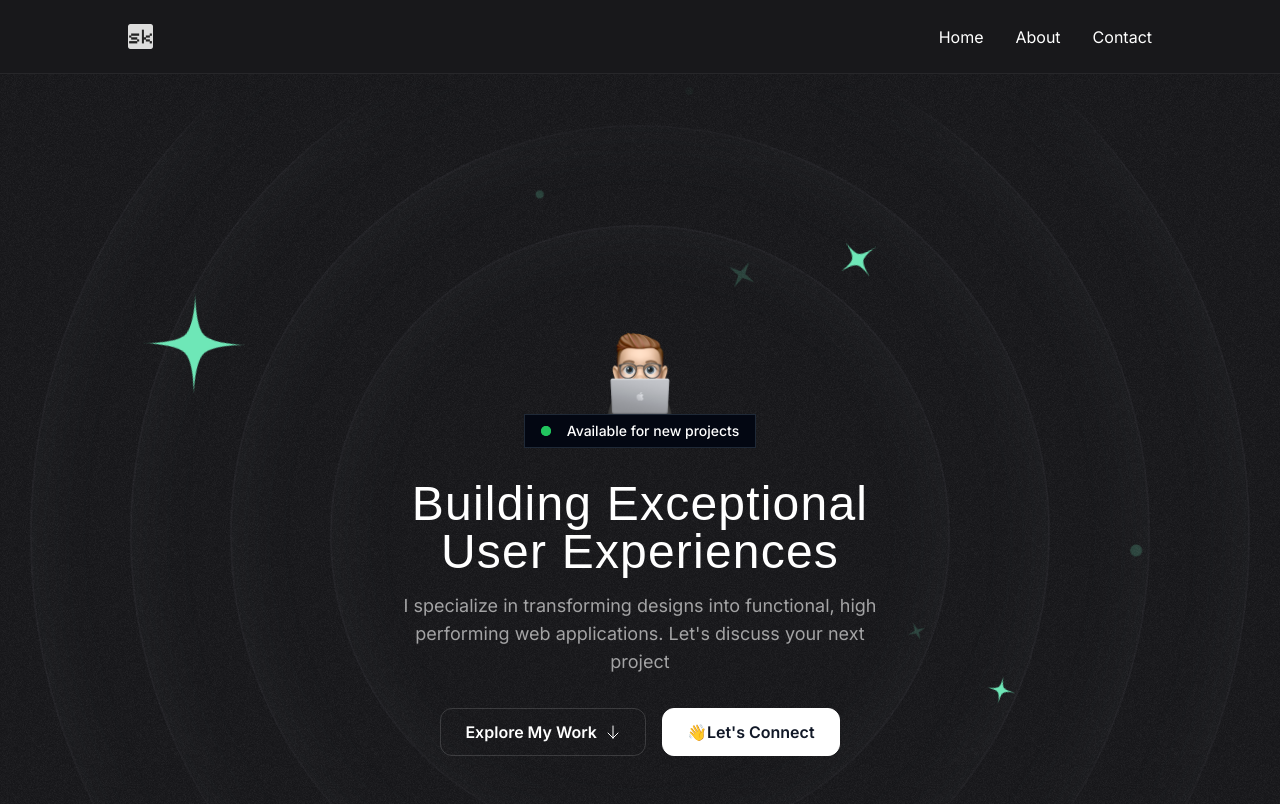
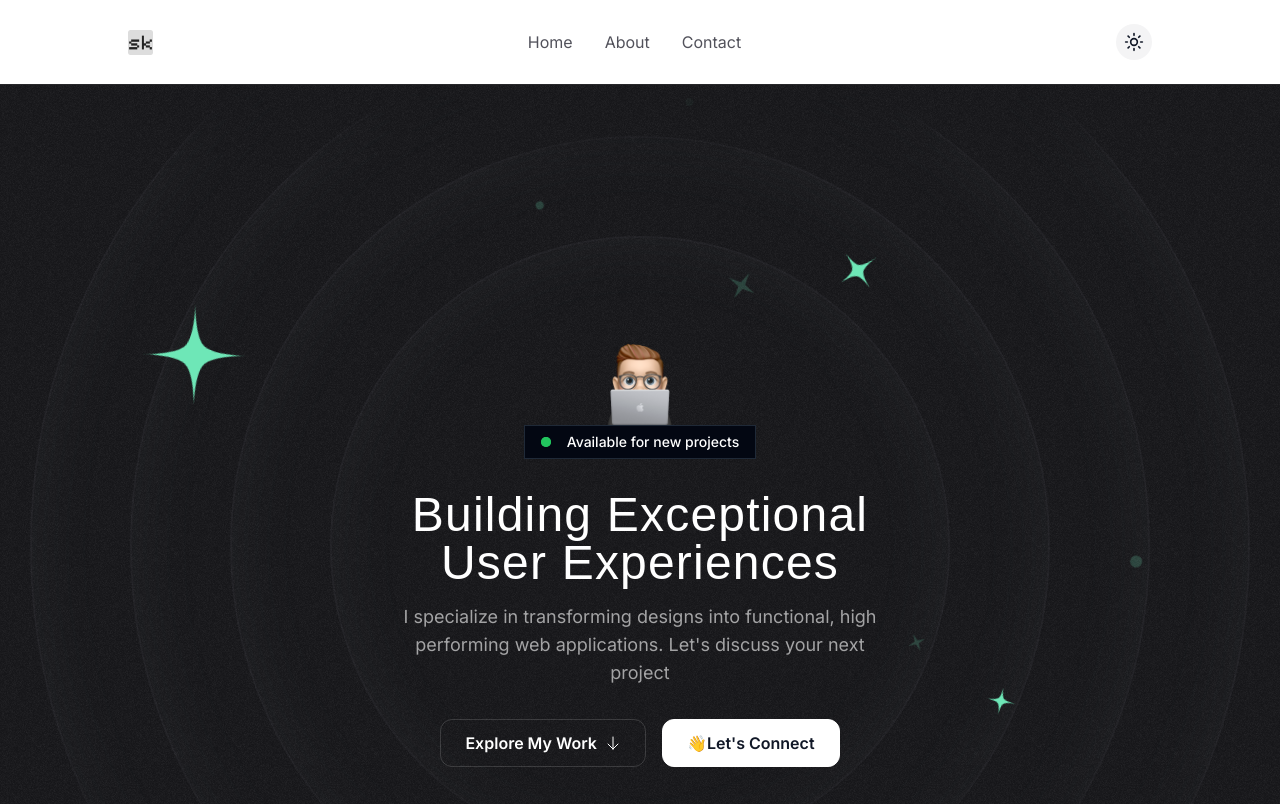
Before and after one commit to surya9490/portfolio, a Next.js app: page / in a window 1280 px wide. Shown: the top 804 px of the page. Built offline with nearby package versions, Linux system fonts and the light colour scheme; a web font is replaced by a local one.

Commit message:
dark/light mode

```diff
--- a/package.json
+++ b/package.json
@@ -17,9 +17,11 @@
     "@vercel/analytics": "^1.4.0",
     "@vercel/speed-insights": "^1.1.0",
     "framer-motion": "^11.3.21",
+    "lucide-react": "^0.468.0",
     "next": "^15.0.3",
     "next-mdx-remote": "^5.0.0",
     "next-sitemap": "^4.2.3",
+    "next-themes": "^0.4.4",
     "nodemailer": "^6.9.16",
     "react": "^18",
     "react-dom": "^18",
--- a/src/app/globals.css
+++ b/src/app/globals.css
@@ -16,11 +16,11 @@
   }
 
   body {
-    @apply scroll-smooth
+    @apply scroll-smooth bg-white dark:bg-zinc-900;
   }
 
   .section-spacing {
-    @apply mt-20 md:mt-24
+    @apply mt-20 md:mt-24;
   }
 
 
--- a/src/app/layout.tsx
+++ b/src/app/layout.tsx
@@ -9,6 +9,7 @@ import { Analytics } from "@vercel/analytics/react";
 import { SpeedInsights } from "@vercel/speed-insights/next";
 import Header from "@/sections/Header";
 
+import {  ThemeProviderComponent } from "@/components/provider";
 
 const inter = Inter({ subsets: ["latin"], variable: "--font-sans" });
 const calistoga = Calistoga({
@@ -61,7 +62,7 @@ export default function RootLayout({
   children: React.ReactNode;
 }>) {
   return (
-    <html lang="en">
+    <html lang="en" suppressHydrationWarning>
       <body
         className={twMerge(
           inter.variable,
@@ -74,6 +75,7 @@ export default function RootLayout({
           backgroundPosition: "0 0",
         }}
       >
+        <ThemeProviderComponent>
           <div className="flex flex-col min-h-screen">
             <Header />
             <main className="flex-1">{children}</main>
@@ -81,6 +83,7 @@ export default function RootLayout({
             <SpeedInsights />
             <Footer />
           </div>
+        </ThemeProviderComponent>
       </body>
     </html>
   );
--- /dev/null
+++ b/src/components/ThemeToggle.tsx
@@ -0,0 +1,25 @@
+'use client';
+
+import { useTheme } from 'next-themes';
+import { Moon, Sun } from 'lucide-react';
+
+export function ThemeToggle() {
+  const { theme, setTheme } = useTheme();
+
+  return (
+    <button
+      className="relative flex items-center justify-center gap-2 p-2 rounded-full transition-colors bg-transparent dark:bg-zinc-800 bg-zinc-100 focus:outline-none"
+      onClick={() => setTheme(theme === 'dark' ? 'light' : 'dark')}
+      aria-label="Toggle theme"
+    >
+      {/* Sun Icon */}
+      <Sun
+        className="h-5 w-5 text-gray-900 dark:text-gray-400 rotate-180 scale-100 transition-all dark:-rotate-90 dark:scale-0"
+      />
+      {/* Moon Icon */}
+      <Moon
+        className="h-5 w-5 text-gray-900 dark:text-gray-400 absolute rotate-90 scale-0 transition-all dark:rotate-0 dark:scale-100"
+      />
+    </button>
+  );
+}
--- /dev/null
+++ b/src/components/provider.tsx
@@ -0,0 +1,8 @@
+
+'use client'
+
+import { ThemeProvider } from 'next-themes'
+
+export function ThemeProviderComponent({ children }: { children: React.ReactNode }) {
+  return <ThemeProvider attribute="class" defaultTheme="system" enableSystem>{children}</ThemeProvider>
+}
--- a/src/sections/Header.tsx
+++ b/src/sections/Header.tsx
@@ -1,11 +1,11 @@
 "use client";
-
 
 import React, { useState } from "react";
 import Image from "next/image";
 import Link from "next/link";
 import Logo from "../../public/logo.png";
 import ScrollProgressBar from "@/components/scrollProgressBar";
+import { ThemeToggle } from "@/components/ThemeToggle";
 
 const links: { title: string; href: string }[] = [
   {
@@ -32,7 +32,7 @@ export default function Header() {
   return (
     <>
       {/* Header for Desktop and Mobile */}
-      <header className="sticky top-0 z-[99] bg-zinc-900 border-b border-zinc-800">
+      <header className="sticky top-0 z-[99] dark:bg-primary-dark bg-primary-light  border-b border-zinc-800">
         <div className="py-6 md:px-16 px-6 max-w-6xl mx-auto flex items-center justify-between">
           {/* Logo */}
           <Link href="/">
@@ -46,7 +46,7 @@ export default function Header() {
                 <li key={link.title}>
                   <Link
                     href={link.href}
-                    className="hover:text-purple-400 duration-300 text-white"
+                    className="hover:text-purple-400 duration-300 dark:text-white text-zinc-600"
                   >
                     {link.title}
                   </Link>
@@ -56,39 +56,42 @@ export default function Header() {
           </nav>
 
           {/* Mobile Hamburger Icon */}
+          <div className="flex gap-8 justify-center items-center">
+          <ThemeToggle />
             <button
-            className="flex flex-col items-center space-y-1 w-8 h-8 md:hidden focus:outline-none"
+              className="flex flex-col items-center h-full space-y-1 w-8 h-8 md:hidden focus:outline-none"
               onClick={toggleDrawer}
             >
               <div
-              className={`h-1 w-full bg-white rounded transform transition-transform duration-300 ${
+                className={`h-1 w-full dark:bg-white bg-zinc-400 rounded transform transition-transform duration-300 ${
                   isOpen ? "rotate-45 translate-y-2" : ""
                 }`}
               ></div>
               <div
-              className={`h-1 w-full bg-white rounded transition-opacity duration-300 ${
+                className={`h-1 w-full dark:bg-white bg-zinc-400 rounded transition-opacity duration-300 ${
                   isOpen ? "opacity-0" : "opacity-100"
                 }`}
               ></div>
               <div
-              className={`h-1 w-full bg-white rounded transform transition-transform duration-300 ${
+                className={`h-1 w-full  dark:bg-white bg-zinc-400 rounded transform transition-transform duration-300 ${
                   isOpen ? "-rotate-45 -translate-y-2" : ""
                 }`}
               ></div>
             </button>
+
+          </div>
         </div>
         <ScrollProgressBar />
 
-
         {/* Mobile Drawer */}
         <div
-        className={`fixed top-0 left-0 h-full z-[100] w-64 bg-zinc-900 shadow-lg transform transition-transform duration-300 md:hidden ${
+          className={`fixed top-0 left-0 h-full z-[100] w-64 dark:bg-zinc-900 bg-white shadow-lg transform transition-transform duration-300 md:hidden ${
             isOpen ? "translate-x-0" : "-translate-x-full"
           }`}
         >
           {/* Close Button */}
           <button
-          className="absolute top-4 right-4 text-gray-300 hover:text-white focus:outline-none"
+            className="absolute top-4 right-4 text-zinc-400 hover:text-white focus:outline-none"
             onClick={toggleDrawer}
           >
             ✕
@@ -101,7 +104,7 @@ export default function Header() {
                 <Link
                   href={link.href}
                   onClick={toggleDrawer}
-                className="block text-lg text-gray-300 hover:text-white"
+                  className="block text-lg  text-zinc-900 dark:text-white hover:text-white"
                 >
                   {link.title}
                 </Link>
--- a/tailwind.config.ts
+++ b/tailwind.config.ts
@@ -1,6 +1,7 @@
 import type { Config } from "tailwindcss";
 
 const config: Config = {
+  darkMode: "class", // Enables class-based dark mode
   content: [
     "./src/pages/**/*.{js,ts,jsx,tsx,mdx}",
     "./src/sections/**/*.{js,ts,jsx,tsx,mdx}",
@@ -22,8 +23,51 @@ const config: Config = {
       },
     },
     extend: {
+      colors: {
+        // General Colors
+        primary: {
+          light: "#ffffff",
+          dark: "#18181b",
+        },
+        secondary: {
+          light: "gray-700", // Secondary color for light mode
+          dark: "gray-300",  // Secondary color for dark mode
+        },
+        accent: {
+          light: "amber-500", // Accent color for light mode
+          dark: "amber-400",  // Accent color for dark mode
+        },
+        header: {
+          light: "gray-900", // Header text for light mode
+          dark: "gray-100",  // Header text for dark mode
+        },
+
+        // Feedback Colors
+        success: {
+          light: "green-500", // Success color for light mode
+          dark: "green-400",  // Success color for dark mode
+        },
+        warning: {
+          light: "yellow-500", // Warning color for light mode
+          dark: "yellow-400",  // Warning color for dark mode
+        },
+        error: {
+          light: "red-500", // Error color for light mode
+          dark: "red-400",  // Error color for dark mode
+        },
+        text: {
+          light: "gray-900", // Text color for light mode
+          dark: "gray-100",  // Text color for dark mode
+        },
+
+        // Border Colors
+        border: {
+          light: "gray-300", // Border for light mode
+          dark: "gray-700",  // Border for dark mode
+        },
+      },
       fontFamily: {
-        sans: "var(--font-sans)",  // Ensure CSS custom variables are defined in your styles
+        sans: "var(--font-sans)", // Ensure CSS custom variables are defined in your styles
         serif: "var(--font-serif)",
       },
       animation: {
@@ -57,7 +101,7 @@ const config: Config = {
       },
     },
   },
-  plugins: [require('@tailwindcss/typography')],
+  plugins: [require("@tailwindcss/typography")],
 };
 
 export default config;
```
Also changed, not shown: 1 other file (tests, documents, lock files or other folders). Lines whose indentation alone changed are shown as unchanged.
